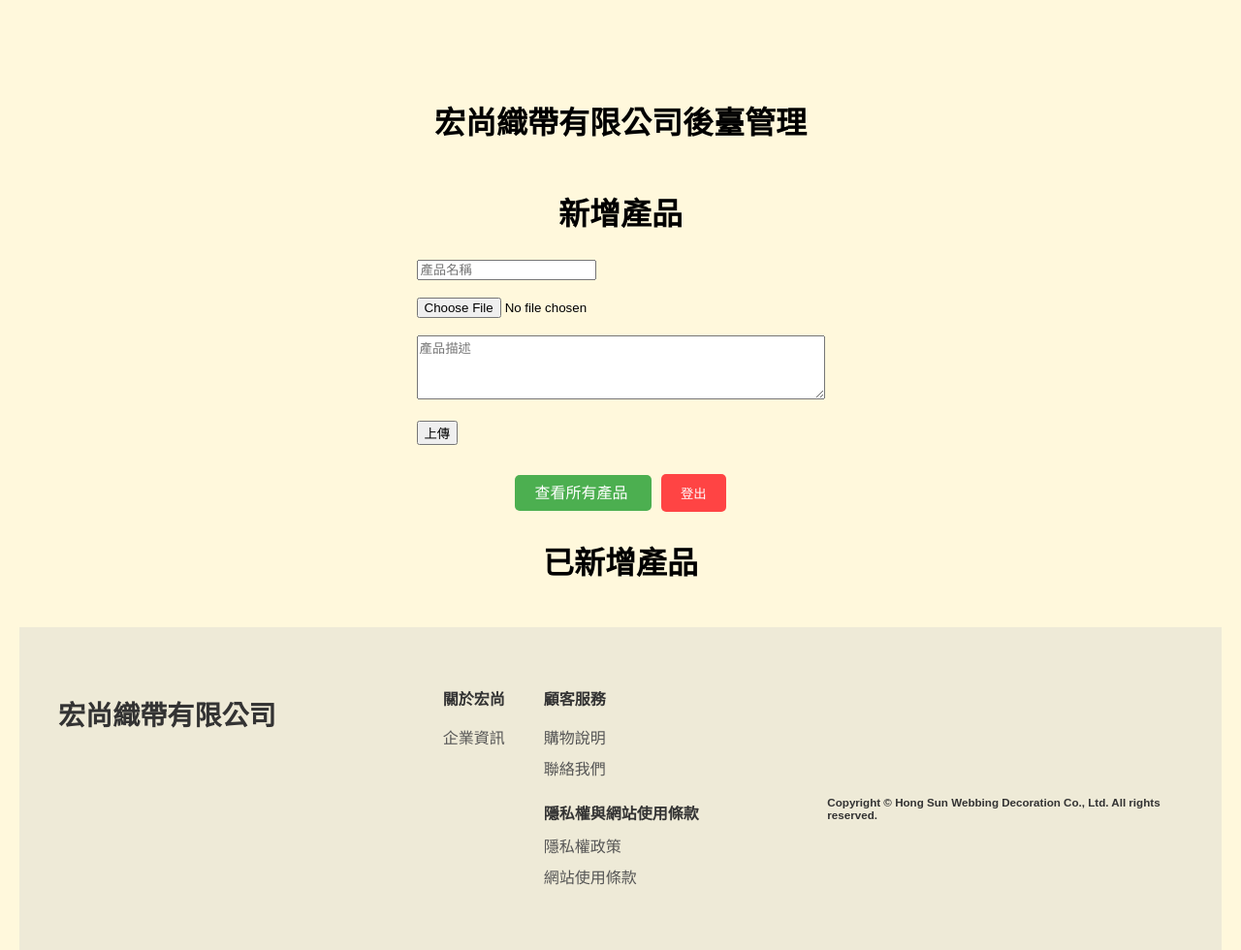
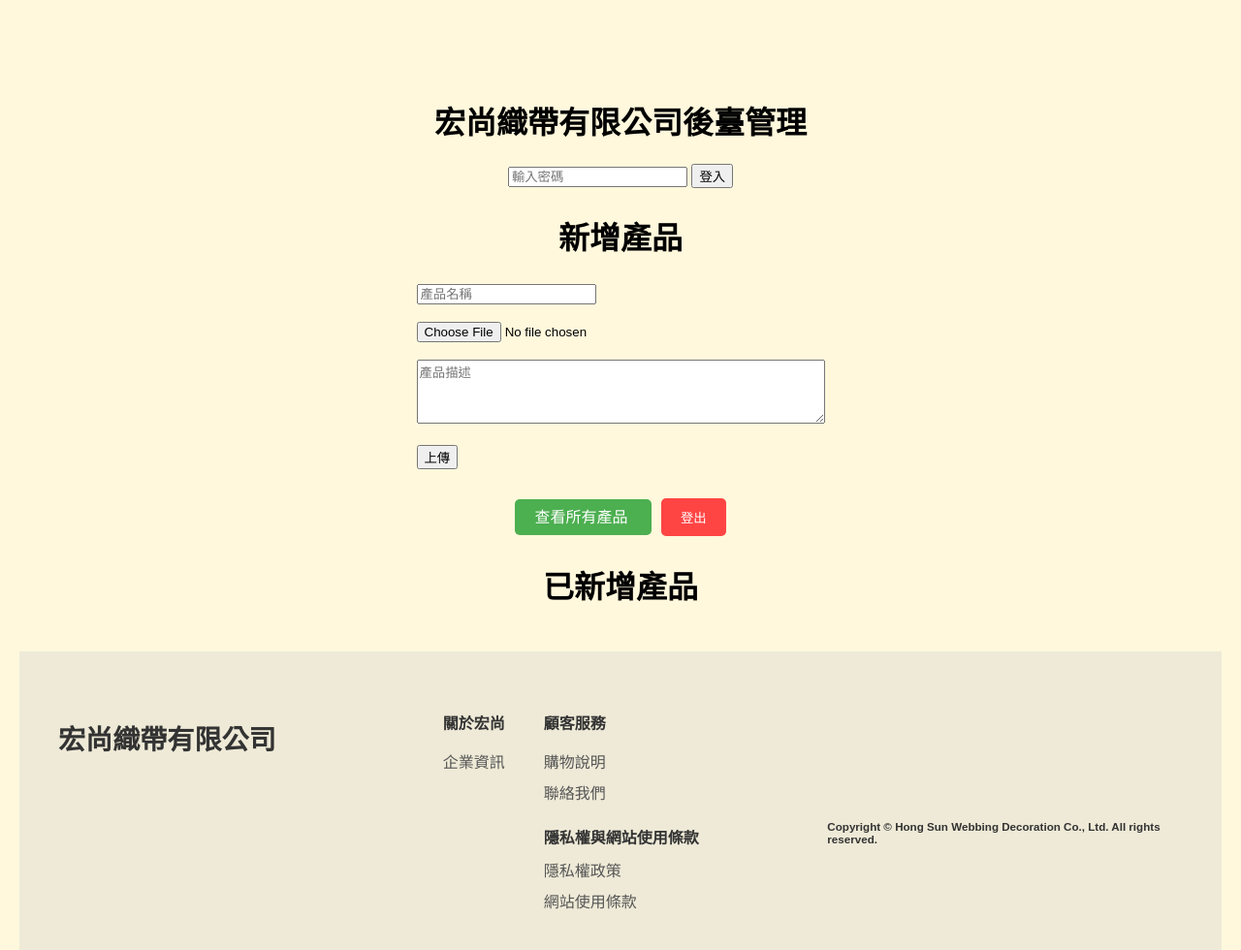
Before and after one commit to Jessica951228/hongsun, a website: page admin.html in a window 1280 px wide. Shown: the top 980 px of the page at 97% size. Drawn offline with Linux system fonts and the light colour scheme; no server answers.

Commit message:
回復登入

```diff
--- a/admin.html
+++ b/admin.html
@@ -18,6 +18,10 @@
 </head>
 <body>
     <h1>宏尚織帶有限公司後臺管理</h1>
+    <div>
+    <input type="password" id="passwordInput" placeholder="輸入密碼">
+    <button id="loginButton">登入</button>
+</div>
     <h2>新增產品</h2>
     <form id="addProductForm" enctype="multipart/form-data">
         <input type="text" name="name" placeholder="產品名稱" required><br><br>
```
